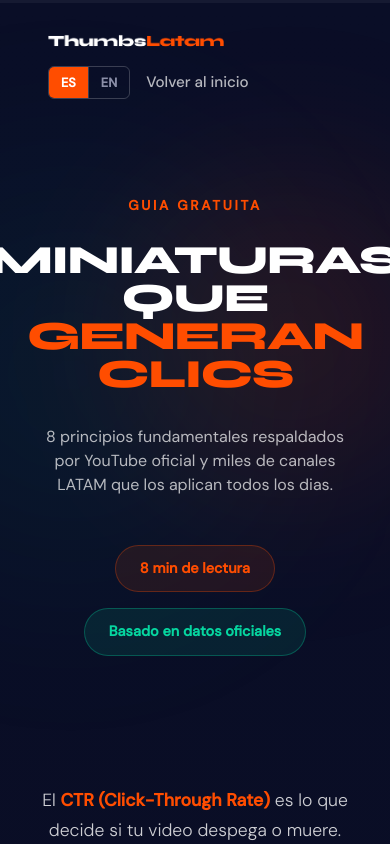
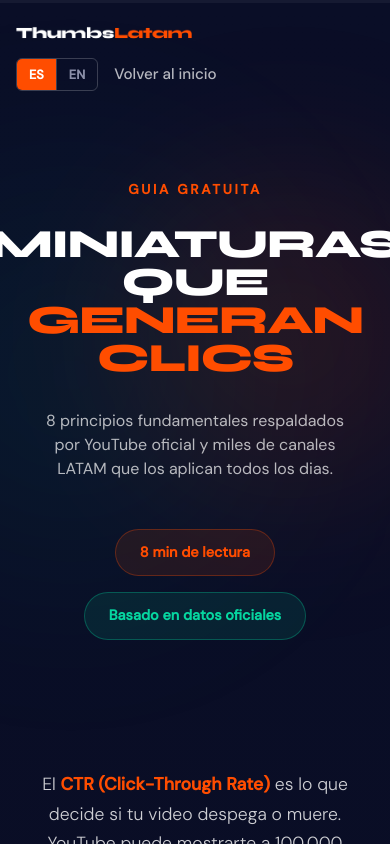
Before and after one commit to jokonog/thumbslatam, a Next.js app: page /tips-miniaturas in a window 390 px wide. Shown: the top 844 px of the page. Built offline with nearby package versions, Linux system fonts and the light colour scheme.

Commit message:
Header responsive en pagina de tips para movil

```diff
--- a/app/tips-miniaturas/page.tsx
+++ b/app/tips-miniaturas/page.tsx
@@ -294,7 +294,7 @@ export default function TipsMiniaturas() {
           <div style={{ width: scrollProgress + "%", height: "100%", background: "linear-gradient(90deg, #FF4D00, #FFD60A)", transition: "width 0.1s" }} />
         </div>
         <div style={{ position: "relative", zIndex: 1 }}>
-          <header style={{ padding: "2rem 3rem", display: "flex", justifyContent: "space-between", alignItems: "center", flexWrap: "wrap", gap: "1rem" }}>
+          <header style={{ padding: "1.5rem clamp(1rem, 4vw, 3rem)", display: "flex", justifyContent: "space-between", alignItems: "center", flexWrap: "wrap", gap: "1rem" }}>
             <Logo />
             <div style={{ display: "flex", gap: "1rem", alignItems: "center" }}>
               <div style={{ display: "flex", gap: 0, border: "1px solid rgba(255,255,255,0.2)", borderRadius: "6px", overflow: "hidden" }}>
```
